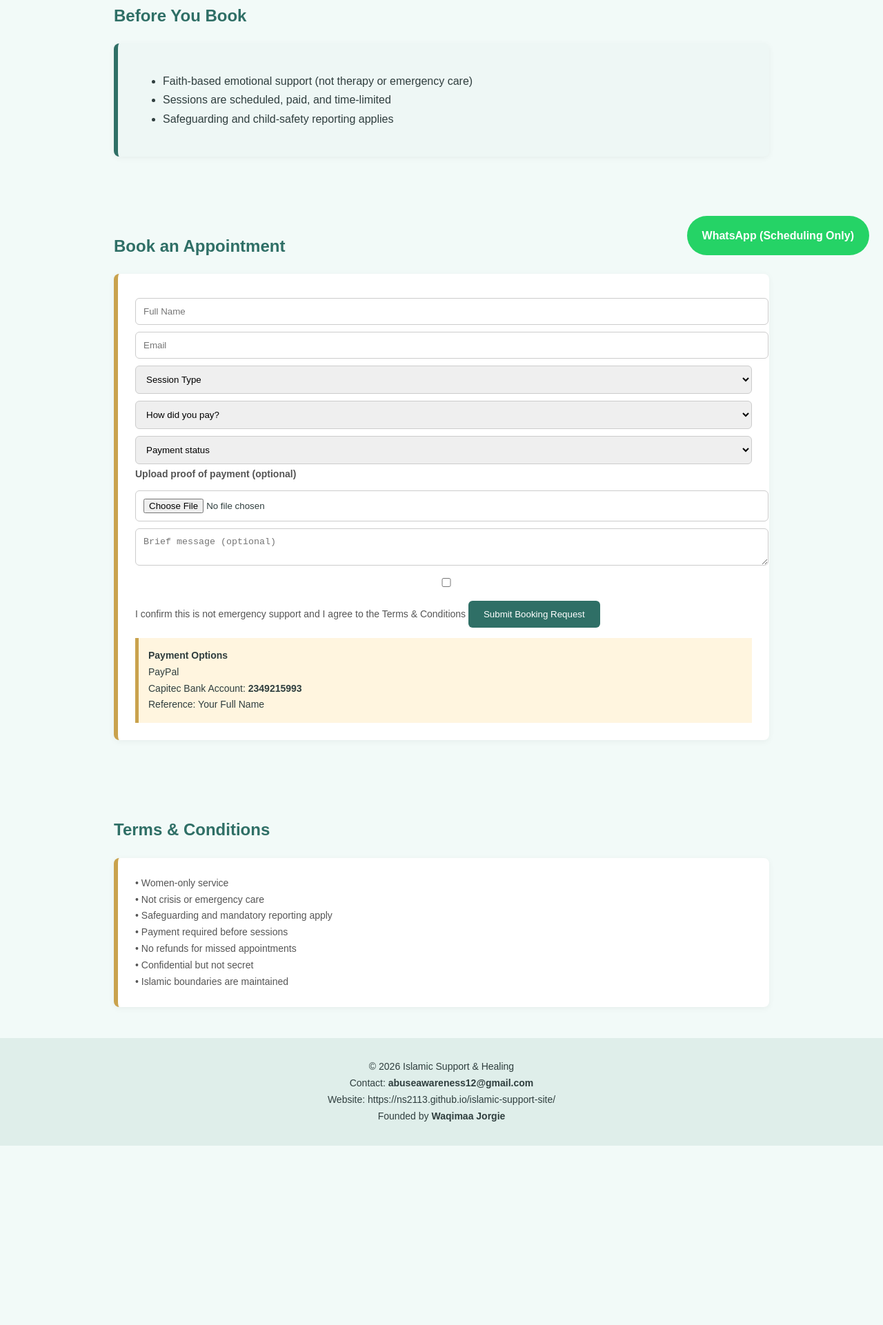
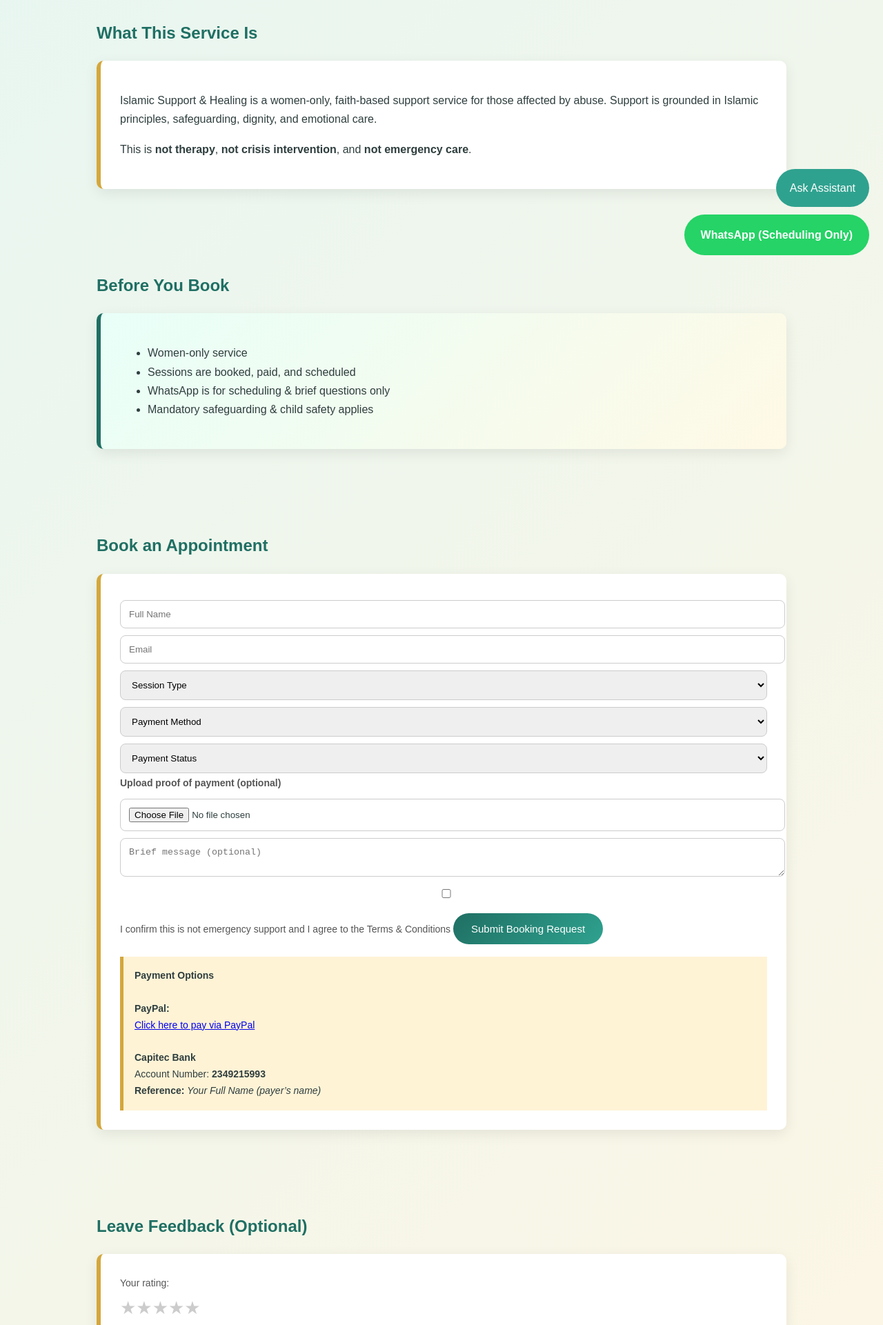
Before and after one commit to ns2113/islamic-support-site, a plain HTML site: page index.html in a window 1280 px wide. Shown: the part 410-2331 px from the top of the page at 69% size. Before the commit the page ends 2071 px from the top, so only its background shows below. Drawn offline with Linux system fonts and the light colour scheme.

Commit message:
Add files via upload

```diff
--- a/index.html
+++ b/index.html
@@ -6,18 +6,110 @@
 <title>Islamic Support & Healing</title>
 
 <style>
-body{margin:0;font-family:Arial,sans-serif;background:#f2faf8;color:#2f3e3e;line-height:1.7}
-.hero{background:linear-gradient(rgba(0,0,0,.45),rgba(0,0,0,.45)),url("https://images.unsplash.com/photo-1529070538774-1843cb3265df");background-size:cover;background-position:center;color:#fff;text-align:center;padding:90px 20px}
-section{max-width:950px;margin:auto;padding:45px 20px}
-h2{color:#2f6f66}
-.box{background:#fff;padding:25px;border-left:6px solid #c9a24d;border-radius:8px;margin-top:15px;box-shadow:0 2px 10px rgba(0,0,0,.05)}
-.highlight{background:#eef7f5;border-left:6px solid #2f6f66}
-input,textarea,select{width:100%;padding:11px;margin-top:10px;border-radius:6px;border:1px solid #ccc}
-button{background:#2f6f66;color:#fff;border:none;padding:12px 22px;margin-top:12px;cursor:pointer;border-radius:6px}
-.notice{background:#fff5df;padding:14px;border-left:5px solid #c9a24d;font-size:14px;margin-top:15px}
+body{
+  margin:0;
+  font-family:Arial,sans-serif;
+  background:linear-gradient(135deg,#e6f6f2,#fef6e4);
+  color:#2f3e3e;
+  line-height:1.7
+}
+.hero{
+  background:linear-gradient(rgba(0,0,0,.55),rgba(0,0,0,.55)),
+  url("https://images.unsplash.com/photo-1529070538774-1843cb3265df");
+  background-size:cover;
+  background-position:center;
+  color:#fff;
+  text-align:center;
+  padding:100px 20px
+}
+section{max-width:1000px;margin:auto;padding:50px 20px}
+h2{color:#1f6f63}
+.box{
+  background:#ffffff;
+  padding:28px;
+  border-left:6px solid #d4a73c;
+  border-radius:10px;
+  margin-top:18px;
+  box-shadow:0 6px 20px rgba(0,0,0,.08)
+}
+.highlight{
+  background:linear-gradient(135deg,#e8fff8,#fff9e6);
+  border-left:6px solid #1f6f63
+}
+input,textarea,select{
+  width:100%;
+  padding:12px;
+  margin-top:10px;
+  border-radius:8px;
+  border:1px solid #ccc
+}
+button{
+  background:linear-gradient(135deg,#1f6f63,#2fa28f);
+  color:#fff;
+  border:none;
+  padding:14px 26px;
+  margin-top:14px;
+  cursor:pointer;
+  border-radius:30px;
+  font-size:15px
+}
+.notice{
+  background:#fff3d6;
+  padding:16px;
+  border-left:5px solid #d4a73c;
+  font-size:14px;
+  margin-top:18px
+}
 .small{font-size:14px;color:#555}
-footer{background:#dfeeea;text-align:center;padding:30px;font-size:14px}
-.whatsapp{position:fixed;bottom:20px;right:20px;background:#25D366;color:#fff;padding:15px 22px;border-radius:50px;text-decoration:none;font-weight:bold}
+footer{
+  background:#1f6f63;
+  color:#fff;
+  text-align:center;
+  padding:35px;
+  font-size:14px
+}
+.whatsapp{
+  position:fixed;
+  bottom:20px;
+  right:20px;
+  background:#25D366;
+  color:#fff;
+  padding:16px 24px;
+  border-radius:50px;
+  text-decoration:none;
+  font-weight:bold
+}
+#bot{
+  position:fixed;
+  bottom:90px;
+  right:20px;
+  background:#2fa28f;
+  color:#fff;
+  padding:14px 20px;
+  border-radius:50px;
+  cursor:pointer
+}
+#botBox{
+  display:none;
+  position:fixed;
+  bottom:150px;
+  right:20px;
+  background:#fff;
+  width:300px;
+  border-radius:10px;
+  box-shadow:0 0 15px rgba(0,0,0,.2)
+}
+#botBox div{
+  padding:12px;
+  border-bottom:1px solid #eee;
+  cursor:pointer
+}
+.stars span{
+  font-size:26px;
+  cursor:pointer;
+  color:#ccc
+}
+.stars span.active{color:#f5b301}
 </style>
 </head>
 
@@ -30,12 +122,26 @@ Led by <strong>Waqimaa Jorgie</strong></p>
 </div>
 
 <section>
+<h2>What This Service Is</h2>
+<div class="box">
+<p>
+Islamic Support & Healing is a women-only, faith-based support service for those affected by abuse.
+Support is grounded in Islamic principles, safeguarding, dignity, and emotional care.
+</p>
+<p>
+This is <strong>not therapy</strong>, <strong>not crisis intervention</strong>, and <strong>not emergency care</strong>.
+</p>
+</div>
+</section>
+
+<section>
 <h2>Before You Book</h2>
 <div class="box highlight">
 <ul>
-<li>Faith-based emotional support (not therapy or emergency care)</li>
-<li>Sessions are scheduled, paid, and time-limited</li>
-<li>Safeguarding and child-safety reporting applies</li>
+<li>Women-only service</li>
+<li>Sessions are booked, paid, and scheduled</li>
+<li>WhatsApp is for scheduling & brief questions only</li>
+<li>Mandatory safeguarding & child safety applies</li>
 </ul>
 </div>
 </section>
@@ -48,26 +154,24 @@ Led by <strong>Waqimaa Jorgie</strong></p>
       method="POST"
       enctype="multipart/form-data">
 
-<!-- REQUIRED FOR FORMSUBMIT -->
 <input type="hidden" name="_subject" value="New Booking – Islamic Support & Healing">
+<input type="hidden" name="_captcha" value="false">
 <input type="hidden" name="_template" value="table">
-<input type="hidden" name="_captcha" value="false">
 
-<!-- AUTO-REPLY TO CLIENT -->
 <input type="hidden" name="_autoresponse" value="
 As-salaamu alaykum,
 
-Thank you for contacting Islamic Support & Healing.
+Thank you for your booking request.
 
 This is a women-only, faith-based support service.
-WhatsApp is used for scheduling and brief questions only.
-Support is provided during booked sessions.
+Support is provided during booked sessions only.
+WhatsApp is for scheduling and brief questions.
 
 This is not emergency or crisis care.
 
-You will be contacted after your request and payment are reviewed.
+You will be contacted after review.
 
-May Allah grant you ease and protection.
+— Islamic Support & Healing
 ">
 
 <input name="Full Name" placeholder="Full Name" required>
@@ -80,13 +184,13 @@ May Allah grant you ease and protection.
 </select>
 
 <select name="Payment Method" required>
-<option value="">How did you pay?</option>
+<option value="">Payment Method</option>
 <option>PayPal</option>
 <option>Bank Transfer (Capitec)</option>
 </select>
 
 <select name="Payment Status" required>
-<option value="">Payment status</option>
+<option value="">Payment Status</option>
 <option>I have completed payment</option>
 <option>I will pay after submitting</option>
 </select>
@@ -105,25 +209,43 @@ I confirm this is not emergency support and I agree to the Terms & Conditions
 </form>
 
 <div class="notice">
-<strong>Payment Options</strong><br>
-PayPal<br>
-Capitec Bank Account: <strong>2349215993</strong><br>
-Reference: Your Full Name
+<strong>Payment Options</strong><br><br>
+
+<strong>PayPal:</strong><br>
+<a href="https://www.paypal.me/syesmith24" target="_blank">Click here to pay via PayPal</a><br><br>
+
+<strong>Capitec Bank</strong><br>
+Account Number: <strong>2349215993</strong><br>
+<strong>Reference:</strong> <em>Your Full Name (payer’s name)</em>
 </div>
 
 </div>
 </section>
 
-<section id="terms">
-<h2>Terms & Conditions</h2>
-<div class="box small">
-• Women-only service<br>
-• Not crisis or emergency care<br>
-• Safeguarding and mandatory reporting apply<br>
-• Payment required before sessions<br>
-• No refunds for missed appointments<br>
-• Confidential but not secret<br>
-• Islamic boundaries are maintained
+<section>
+<h2>Leave Feedback (Optional)</h2>
+<div class="box">
+
+<form action="https://formsubmit.co/abuseawareness12@gmail.com" method="POST">
+<input type="hidden" name="_subject" value="Client Feedback">
+<input type="hidden" name="_captcha" value="false">
+
+<label class="small">Your rating:</label>
+<div class="stars" id="stars">
+<span>★</span><span>★</span><span>★</span><span>★</span><span>★</span>
+</div>
+<input type="hidden" name="Rating" id="rating">
+
+<textarea name="Feedback" placeholder="Your comments (optional)"></textarea>
+
+<label class="small">
+<input type="checkbox" required>
+I give permission for this feedback to be reviewed
+</label>
+
+<button type="submit">Send Feedback</button>
+</form>
+
 </div>
 </section>
 
@@ -138,5 +260,43 @@ Founded by <strong>Waqimaa Jorgie</strong>
 WhatsApp (Scheduling Only)
 </a>
 
+<div id="bot" onclick="toggleBot()">Ask Assistant</div>
+<div id="botBox">
+<div>What is this service?</div>
+<div>Is this for women only?</div>
+<div>How do payments work?</div>
+<div>Is this Islamic?</div>
+<div>Is this emergency help?</div>
+</div>
+
+<script>
+function toggleBot(){
+  const b=document.getElementById("botBox");
+  b.style.display=b.style.display==="block"?"none":"block";
+}
+document.querySelectorAll("#botBox div").forEach(q=>{
+  q.onclick=()=>alert(
+    q.innerText.includes("service")?
+    "A women-only faith-based support service for those affected by abuse.":
+    q.innerText.includes("women")?
+    "Yes. This service is strictly for women.":
+    q.innerText.includes("payments")?
+    "Payments are made via PayPal or bank transfer before sessions.":
+    q.innerText.includes("Islamic")?
+    "Yes. Guided by Islamic principles, dignity, and safeguarding.":
+    "No. This is not emergency or crisis support."
+  );
+});
+
+const stars=document.querySelectorAll(".stars span");
+stars.forEach((s,i)=>{
+  s.onclick=()=>{
+    stars.forEach(st=>st.classList.remove("active"));
+    for(let j=0;j<=i;j++)stars[j].classList.add("active");
+    document.getElementById("rating").value=i+1+" stars";
+  };
+});
+</script>
+
 </body>
 </html>
```
